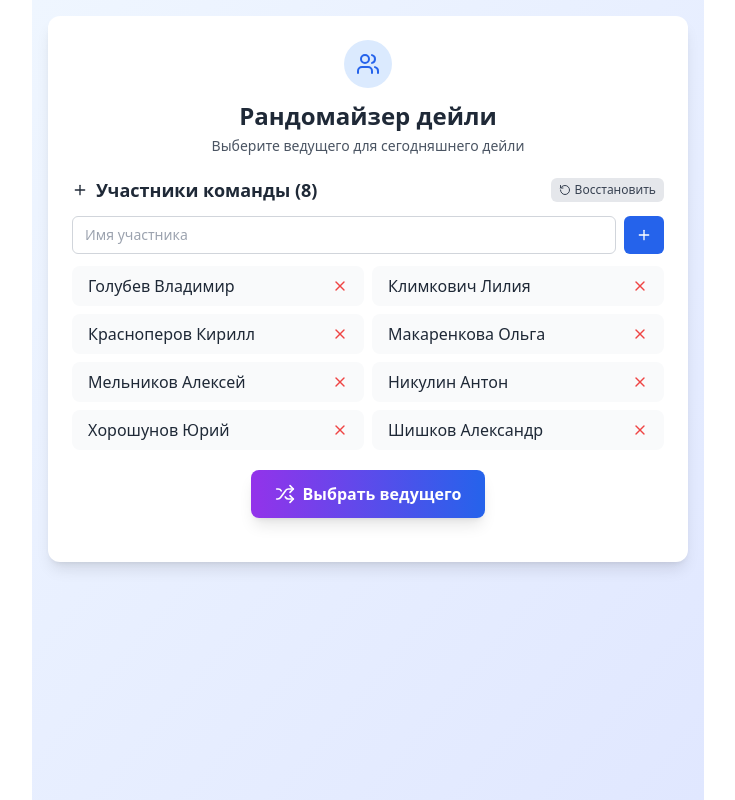
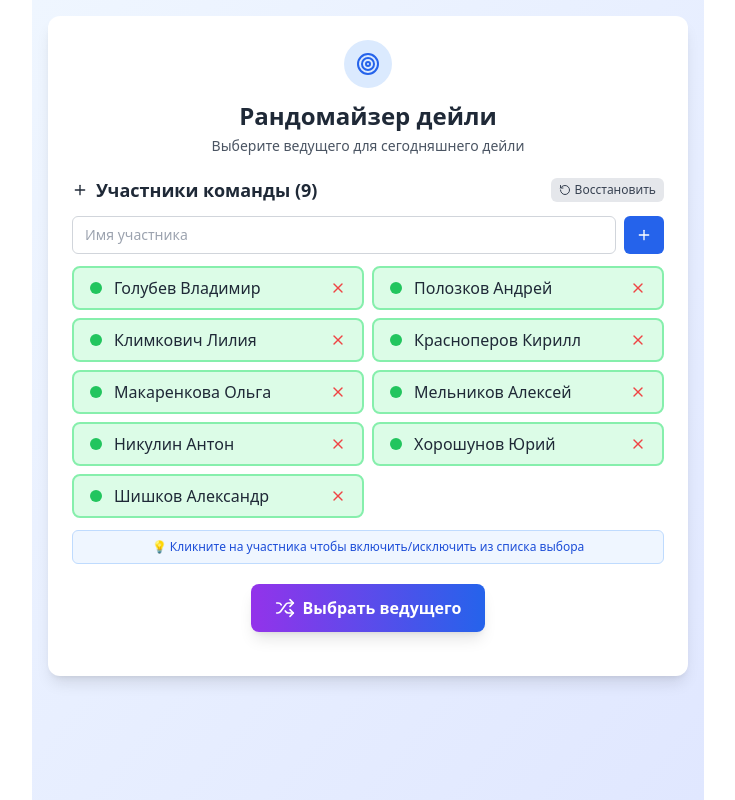
Before and after one commit to Qwasez1337/RandomizerForDaily, a React (Create React App) app: page / in a window 1280 px wide. Shown: the whole page, without its empty margins (272-1007 px from the left). Built offline with nearby package versions, Linux system fonts and the light colour scheme.

Commit message:
rebalance random

```diff
--- a/src/App.js
+++ b/src/App.js
@@ -1,8 +1,8 @@
 import React, { useState } from 'react';
-import { Users, Shuffle, Plus, X, Clock, UserCheck, RotateCcw } from 'lucide-react';
+import { Users, Shuffle, Plus, X, Clock, UserCheck, RotateCcw, Target } from 'lucide-react';
 
-const App = () => {
-  const allParticipants = ['Голубев Владимир', 'Климкович Лилия', 'Красноперов Кирилл', 'Макаренкова Ольга', 'Мельников Алексей', 'Никулин Антон', 'Хорошунов Юрий', 'Шишков Александр'];
+const FairnessCycleTest = () => {
+  const allParticipants = ['Голубев Владимир', 'Полозков Андрей', 'Климкович Лилия', 'Красноперов Кирилл', 'Макаренкова Ольга', 'Мельников Алексей', 'Никулин Антон', 'Хорошунов Юрий', 'Шишков Александр'];
 
   const [participants, setParticipants] = useState([...allParticipants]);
   const [newParticipant, setNewParticipant] = useState('');
@@ -10,6 +10,10 @@ const App = () => {
   const [isSpinning, setIsSpinning] = useState(false);
   const [history, setHistory] = useState([]);
   const [showHistory, setShowHistory] = useState(false);
+
+  // Состояние цикла справедливости
+  const [availableInCycle, setAvailableInCycle] = useState([...allParticipants]);
+  const [currentCycle, setCurrentCycle] = useState(1);
 
   const addParticipant = () => {
     if (newParticipant.trim() && !participants.includes(newParticipant.trim())) {
@@ -23,44 +27,110 @@ const App = () => {
     if (selectedLeader === name) {
       setSelectedLeader('');
     }
+    // Обновляем доступных в цикле
+    setAvailableInCycle(prev => prev.filter(p => p !== name));
   };
 
   const restoreAllParticipants = () => {
     setParticipants([...allParticipants]);
     setSelectedLeader('');
+    setAvailableInCycle([...allParticipants]);
+  };
+
+  const toggleParticipantInCycle = (participant) => {
+    setAvailableInCycle(prev => {
+      if (prev.includes(participant)) {
+        // Убираем из цикла
+        return prev.filter(p => p !== participant);
+      } else {
+        // Добавляем в цикл
+        return [...prev, participant];
+      }
+    });
+  };
+
+  // Криптографически стойкий рандом
+  const cryptoRandom = () => {
+    const array = new Uint32Array(1);
+    window.crypto.getRandomValues(array);
+    return array[0] / (0xffffffff + 1);
+  };
+
+  // Fisher-Yates shuffle для максимальной случайности
+  const shuffleAndSelect = (array) => {
+    const shuffled = [...array];
+    for (let i = shuffled.length - 1; i > 0; i--) {
+      const j = Math.floor(cryptoRandom() * (i + 1));
+      [shuffled[i], shuffled[j]] = [shuffled[j], shuffled[i]];
+    }
+    return shuffled[0];
   };
 
   const selectRandomLeader = () => {
     if (participants.length === 0) return;
 
+    // Логика цикла: выбираем только из доступных в текущем цикле
+    const currentAvailable = availableInCycle.filter(p => participants.includes(p));
+
+    // Если в цикле никого не осталось - новый цикл
+    if (currentAvailable.length === 0) {
+      // Начинаем новый цикл со всеми участниками
+      setAvailableInCycle([...participants]);
+      setCurrentCycle(prev => prev + 1);
+
+      // Выбираем из нового полного списка без анимации (мгновенно)
+      const leader = shuffleAndSelect(participants);
+      setSelectedLeader(leader);
+
+      // Убираем выбранного из нового цикла
+      setAvailableInCycle(participants.filter(p => p !== leader));
+
+      // Добавляем в историю
+      const now = new Date();
+      const historyEntry = {
+        leader,
+        date: now.toLocaleDateString('ru-RU'),
+        time: now.toLocaleTimeString('ru-RU', { hour: '2-digit', minute: '2-digit' }),
+        cycle: currentCycle + 1
+      };
+      setHistory(prev => [historyEntry, ...prev.slice(0, 9)]);
+      return;
+    }
+
     setIsSpinning(true);
     setSelectedLeader('');
 
+    // Простая анимация с несколькими случайными показами
     let counter = 0;
     const spinInterval = setInterval(() => {
-      const randomIndex = Math.floor(Math.random() * participants.length);
-      setSelectedLeader(participants[randomIndex]);
+      // Показываем случайных участников для эффекта (из доступных)
+      const tempIndex = Math.floor(cryptoRandom() * currentAvailable.length);
+      setSelectedLeader(currentAvailable[tempIndex]);
       counter++;
 
-      if (counter >= 10) {
+      if (counter >= 6) {
         clearInterval(spinInterval);
 
         setTimeout(() => {
-          const finalIndex = Math.floor(Math.random() * participants.length);
-          const leader = participants[finalIndex];
+          // Финальный выбор из доступных в цикле
+          const leader = shuffleAndSelect(currentAvailable);
           setSelectedLeader(leader);
           setIsSpinning(false);
+
+          // Убираем выбранного из доступных в цикле
+          setAvailableInCycle(prev => prev.filter(p => p !== leader));
 
           const now = new Date();
           const historyEntry = {
             leader,
             date: now.toLocaleDateString('ru-RU'),
-            time: now.toLocaleTimeString('ru-RU', { hour: '2-digit', minute: '2-digit' })
+            time: now.toLocaleTimeString('ru-RU', { hour: '2-digit', minute: '2-digit' }),
+            cycle: currentCycle
           };
           setHistory(prev => [historyEntry, ...prev.slice(0, 9)]);
-        }, 500);
+        }, 300);
       }
-    }, 100);
+    }, 150);
   };
 
   const handleKeyPress = (e) => {
@@ -72,10 +142,10 @@ const App = () => {
   return (
     <div className="max-w-2xl mx-auto p-4 bg-gradient-to-br from-blue-50 to-indigo-100 min-h-screen">
       <div className="bg-white rounded-xl shadow-lg p-6">
-        {/* Компактный заголовок */}
+        {/* Заголовок */}
         <div className="text-center mb-5">
           <div className="inline-flex items-center justify-center w-12 h-12 bg-blue-100 rounded-full mb-3">
-            <Users className="w-6 h-6 text-blue-600" />
+            <Target className="w-6 h-6 text-blue-600" />
           </div>
           <h1 className="text-2xl font-bold text-gray-800 mb-1">Рандомайзер дейли</h1>
           <p className="text-sm text-gray-600">Выберите ведущего для сегодняшнего дейли</p>
@@ -115,26 +185,50 @@ const App = () => {
             </button>
           </div>
 
-          {/* Сетка участников - как раньше */}
+          {/* Сетка участников с кликабельной подсветкой */}
           <div className="grid grid-cols-1 md:grid-cols-2 gap-2">
-            {participants.map((participant, index) => (
+            {participants.map((participant, index) => {
+              const isAvailableInCycle = availableInCycle.includes(participant);
+              return (
                 <div
                   key={index}
-                className="flex items-center justify-between bg-gray-50 px-4 py-2 rounded-lg"
+                  onClick={() => toggleParticipantInCycle(participant)}
+                  className={`flex items-center justify-between px-4 py-2 rounded-lg cursor-pointer transition-all duration-200 ${
+                    isAvailableInCycle
+                      ? 'bg-green-100 border-2 border-green-300 hover:bg-green-200'
+                      : 'bg-gray-100 border-2 border-gray-300 hover:bg-gray-200'
+                  }`}
                 >
+                  <div className="flex items-center pointer-events-none">
+                    <div className={`w-3 h-3 rounded-full mr-3 ${
+                      isAvailableInCycle ? 'bg-green-500' : 'bg-gray-400'
+                    }`}></div>
                     <span className="text-gray-800">{participant}</span>
+                  </div>
                   <button
-                  onClick={() => removeParticipant(participant)}
+                    onClick={(e) => {
+                      e.stopPropagation();
+                      removeParticipant(participant);
+                    }}
                     className="text-red-500 hover:text-red-700 transition-colors"
                   >
                     <X className="w-4 h-4" />
                   </button>
                 </div>
-            ))}
+              );
+            })}
           </div>
 
           {participants.length === 0 && (
             <p className="text-gray-500 text-center py-3 text-sm">Добавьте участников команды</p>
+          )}
+
+          {participants.length > 0 && (
+            <div className="mt-3 p-2 bg-blue-50 border border-blue-200 rounded-md">
+              <p className="text-xs text-blue-700 text-center">
+                💡 Кликните на участника чтобы включить/исключить из списка выбора
+              </p>
+            </div>
           )}
         </div>
 
@@ -167,7 +261,7 @@ const App = () => {
           )}
         </div>
 
-        {/* Компактная история */}
+        {/* Компактная история с циклами */}
         {history.length > 0 && (
           <div className="border-t pt-4">
             <button
@@ -182,8 +276,17 @@ const App = () => {
               <div className="space-y-1">
                 {history.map((entry, index) => (
                   <div key={index} className="flex justify-between items-center bg-gray-50 px-3 py-2 rounded-md text-xs">
+                    <div className="flex items-center">
                       <span className="font-medium">{entry.leader}</span>
-                    <span className="text-gray-500">{entry.date} в {entry.time}</span>
+                      <span className={`ml-2 px-2 py-1 rounded-full text-xs font-medium ${
+                        entry.cycle === 1 ? 'bg-blue-100 text-blue-800' :
+                        entry.cycle === 2 ? 'bg-green-100 text-green-800' :
+                        'bg-purple-100 text-purple-800'
+                      }`}>
+                        Ц{entry.cycle}
+                      </span>
+                    </div>
+                    <div className="text-gray-500">{entry.date} в {entry.time}</div>
                   </div>
                 ))}
               </div>
@@ -195,4 +298,4 @@ const App = () => {
   );
 };
 
-export default App;
+export default FairnessCycleTest;
--- a/src/index.js
+++ b/src/index.js
@@ -1,10 +1,10 @@
 import React from 'react';
 import ReactDOM from 'react-dom/client';
-import App from './App';
+import FairnessCycleTest from './App';
 
 const root = ReactDOM.createRoot(document.getElementById('root'));
 root.render(
   <React.StrictMode>
-    <App />
+    <FairnessCycleTest />
   </React.StrictMode>
 );
```
Lines whose indentation alone changed are shown as unchanged.
